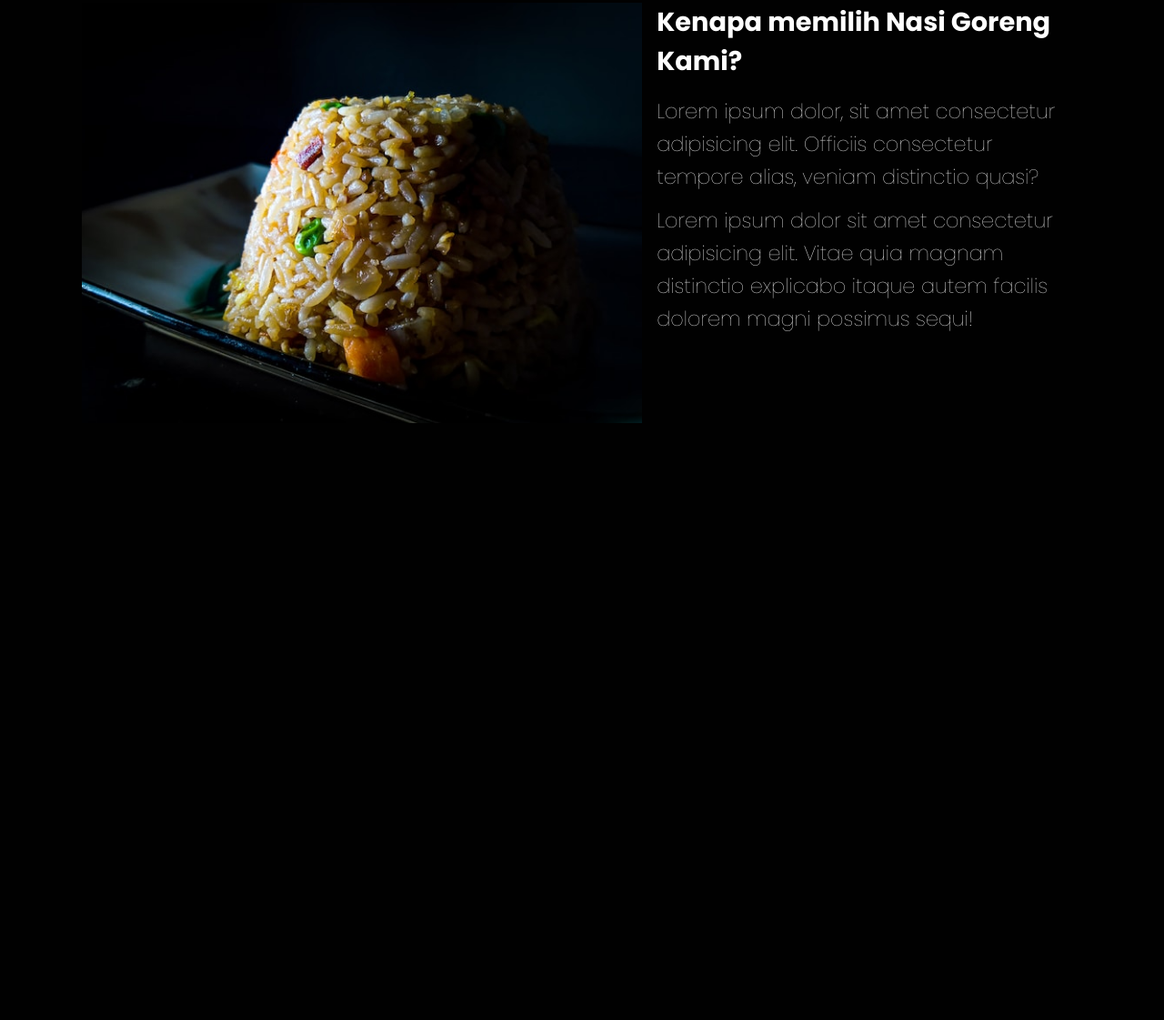
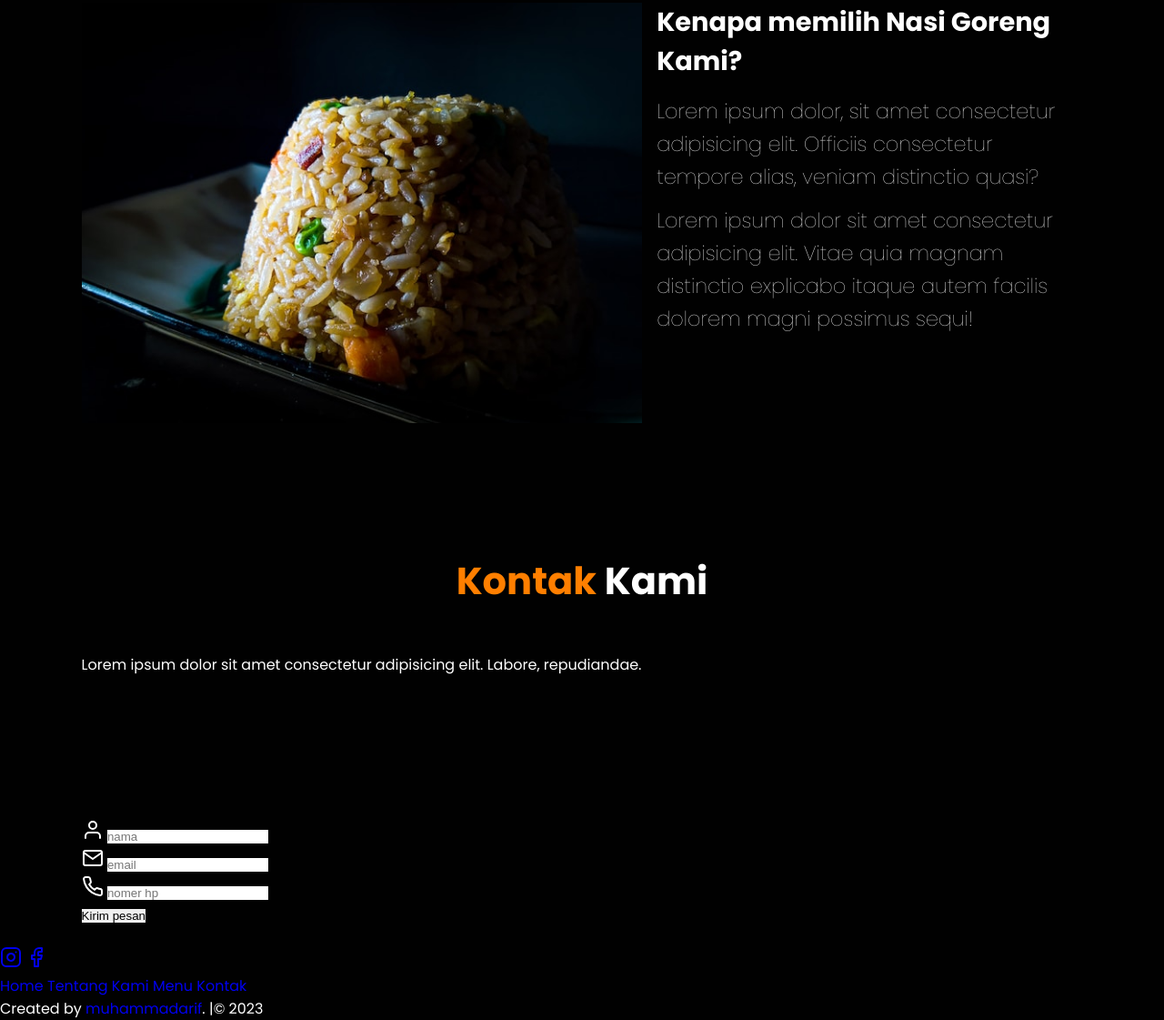
Before and after one commit to revou-fundamental-course/27-may-24-muharifs, a plain HTML site: page index.html in a window 1280 px wide. Shown: the part 1020-2141 px from the top of the page at 91% size. Before the commit the page ends 1515 px from the top, so only its background shows below. Drawn offline with nearby package versions, Linux system fonts and the light colour scheme; grey boxes are pictures that could not be loaded.

Commit message:
js menu, section contact, footer

```diff
--- a/index.html
+++ b/index.html
@@ -39,8 +39,9 @@
       <main class="content">
         <h1>Yuk Makan Nasi Goreng <span>Istimewa</span></h1>
         <p>
-          Lorem ipsum, dolor sit amet consectetur adipisicing elit. Maiores,
-          temporibus.
+          Nasi Goreng kami beralamat di Kota Batu dan bisa dipesan melalui
+          offline dan online. Kami berjualan sejak tahun 2019. Pesan sekarang
+          juga!!!
         </p>
         <a href="https://gofood.link/a/xYvEkhq" class="cta"
           >Beli Sekarang Juga</a
@@ -70,12 +71,68 @@
       </div>
     </section>
     <!-- Abaaur Section End -->
-    <!-- Footer Start -->
-    <footer></footer>
-    <!-- Footer End -->
+    <!-- Contact Section Start -->
+    <section id="contact" class="contact">
+      <h2><span>Kontak</span> Kami</h2>
+      <p>
+        Lorem ipsum dolor sit amet consectetur adipisicing elit. Labore,
+        repudiandae.
+      </p>
+      <div class="row">
+        <iframe
+          src="https://www.google.com/maps/embed?pb=!1m18!1m12!1m3!1d494.017931759873!2d112.53760658974045!3d-7.880055342451767!2m3!1f0!2f0!3f0!3m2!1i1024!2i768!4f13.1!3m3!1m2!1s0x2e7881c45e729881%3A0x8c98c269dec781fe!2sNikmat%20Barokah%20Nasi%20Goreng%20dan%20Bakmie%2C%20Temas!5e0!3m2!1sid!2sid!4v1694442758305!5m2!1sid!2sid"
+          allowfullscreen=""
+          loading="lazy"
+          referrerpolicy="no-referrer-when-downgrade"
+          class="map"
+        ></iframe>
+        <form action="">
+          <div class="input-group">
+            <i data-feather="user"></i>
+            <input type="text" placeholder="nama" />
+          </div>
+          <div class="input-group">
+            <i data-feather="mail"></i>
+            <input type="text" placeholder="email" />
+          </div>
+          <div class="input-group">
+            <i data-feather="phone"></i>
+            <input type="number" placeholder="nomer hp" />
+          </div>
+          <button type="submit" class="btn">Kirim pesan</button>
+        </form>
+      </div>
+    </section>
+    <!-- Contact Section End -->
+    <!-- Footer start -->
+    <footer>
+      <div class="socials">
+        <a href="https://www.instagram.com/nikmat.barokah/"
+          ><i data-feather="instagram"></i
+        ></a>
+        <a href="#"><i data-feather="facebook"></i></a>
+      </div>
+      <div class="links">
+        <a href="#home">Home</a>
+        <a href="#about">Tentang Kami</a>
+        <a href="#menusection">Menu</a>
+        <a href="#contact">Kontak</a>
+      </div>
+      <div class="credit">
+        <p>
+          Created by
+          <a href="https://www.instagram.com/_mmarif_/">muhammadarif</a>.
+          |&copy; 2023
+        </p>
+      </div>
+    </footer>
+    <!-- Footer end -->
     <!-- Father Icons -->
     <script>
       feather.replace();
     </script>
+
+    <!-- My Javascipt -->
+    <script src="js/script.js"></script>
   </body>
 </html>
--- a/js/script.js
+++ b/js/script.js
@@ -1 +1,16 @@
 //Ini JavaScript File
+// Toggle class active
+const navbarNav = document.querySelector(".navbar-nav");
+// klik menu
+document.querySelector("#menu").onclick = () => {
+  navbarNav.classList.toggle("active");
+};
+
+// klik mouse di luar sidebar
+const menu = document.querySelector("#menu");
+
+document.addEventListener("click", function (e) {
+  if (!menu.contains(e.target) && !navbarNav.contains(e.target)) {
+    navbarNav.classList.remove("active");
+  }
+});
```
